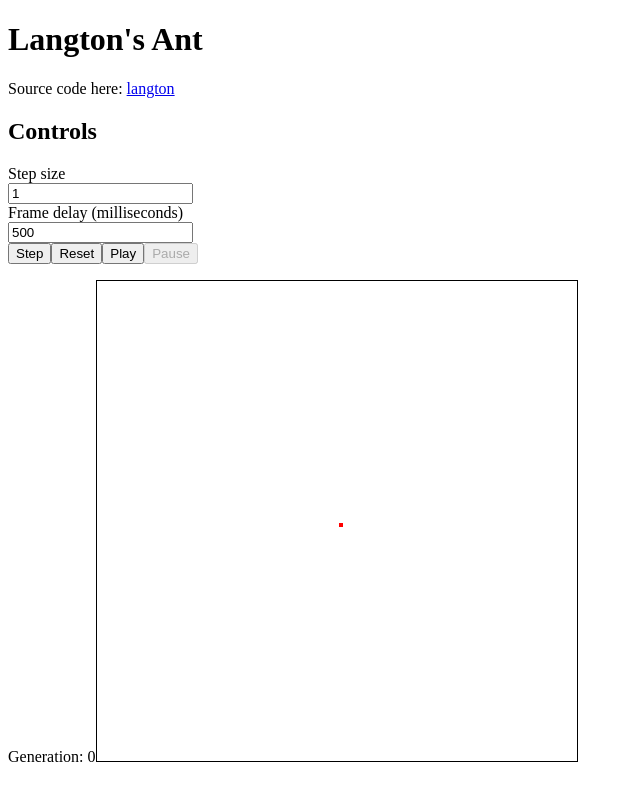
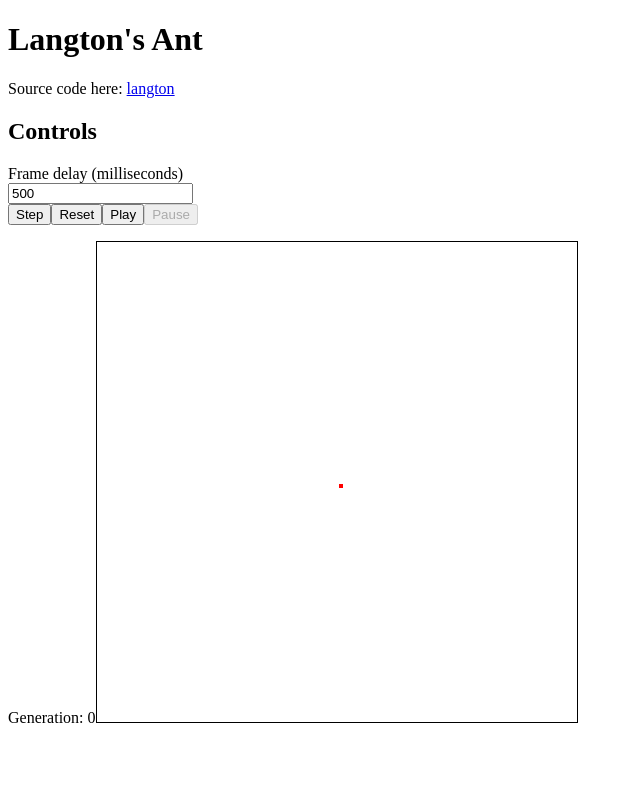
Before and after one commit to fildon/langton, a React app: page / in a window 1280 px wide. Shown: the whole page, without its empty margins (0-640 px from the left). Built offline with nearby package versions, Linux system fonts and the light colour scheme; the HTML template or start-up script is replaced by a standard one.

Commit message:
Remove custom step size

```diff
--- a/src/app.tsx
+++ b/src/app.tsx
@@ -1,21 +1,15 @@
 import { useEffect, useRef, useState } from "react";
 
-import { advanceState, initialState, type BoardState } from "./engine";
+import { advanceState, initialState } from "./engine";
 import { StateDisplay } from "./stateDisplay";
 
 const useEngine = () => {
 	const [generation, setGeneration] = useState(0);
 	const [state, setState] = useState(initialState);
 
-	const step = (steps = 1) => {
-		if (steps < 1) return;
-		const newState = Array.from({ length: steps }).reduce<BoardState>(
-			(priorState) => advanceState(priorState),
-			state
-		);
-
-		setState(newState);
-		setGeneration((x) => x + steps);
+	const step = () => {
+		setState(advanceState);
+		setGeneration((x) => x + 1);
 	};
 	const reset = () => {
 		setState(initialState);
@@ -27,7 +21,6 @@ const useEngine = () => {
 
 export const App = () => {
 	const { step, reset, state, generation } = useEngine();
-	const [stepSize, setStepSize] = useState(1);
 	const [frameDelay, setFrameDelay] = useState(500);
 	const [playing, setPlaying] = useState(false);
 	const intervalRef = useRef<NodeJS.Timer>();
@@ -49,15 +42,6 @@ export const App = () => {
 			<section>
 				<h2>Controls</h2>
 				<label>
-					Step size
-					<input
-						type="number"
-						value={stepSize}
-						onChange={(e) => setStepSize(parseInt(e.target.value))}
-						style={{ display: "block" }}
-					></input>
-				</label>
-				<label>
 					Frame delay (milliseconds)
 					<input
 						type="number"
@@ -66,7 +50,7 @@ export const App = () => {
 						style={{ display: "block" }}
 					></input>
 				</label>
-				<button onClick={() => step(stepSize)}>Step</button>
+				<button onClick={() => step()}>Step</button>
 				<button onClick={reset}>Reset</button>
 				<button disabled={playing} onClick={() => setPlaying(true)}>
 					Play
```
